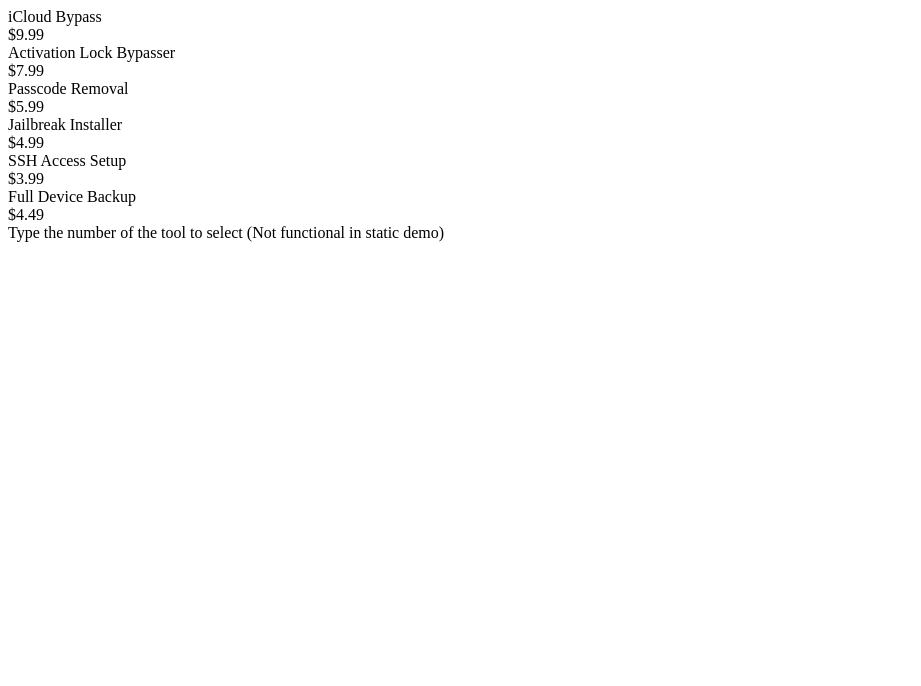
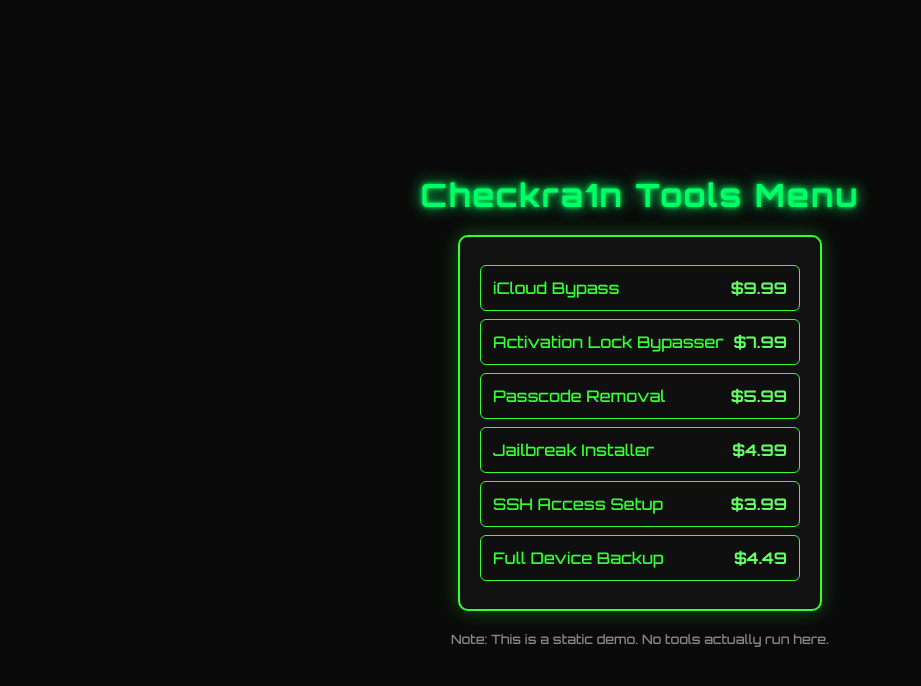
Before and after one commit to nover749/MC-Collection, a plain HTML site: page index.html in a window 1280 px wide. Shown: the whole page, without its empty margins (0-921 px from the left). Drawn offline with Linux system fonts and the light colour scheme.

Commit message:
Update index.html

```diff
--- a/index.html
+++ b/index.html
@@ -1,5 +1,78 @@
-</html>
-<div class="tool-name">iCloud Bypass</div>
+<!DOCTYPE html>
+<html lang="en">
+<head>
+  <meta charset="UTF-8" />
+  <meta name="viewport" content="width=device-width, initial-scale=1" />
+  <title>Checkra1n Tools</title>
+  <link href="https://fonts.googleapis.com/css2?family=Orbitron:wght@500;700&display=swap" rel="stylesheet" />
+  <style>
+    body {
+      margin: 0;
+      padding: 0;
+      background-color: #0a0a0a;
+      font-family: 'Orbitron', sans-serif;
+      color: #33ff33;
+      display: flex;
+      justify-content: center;
+      align-items: center;
+      height: 100vh;
+      flex-direction: column;
+    }
+
+    h1 {
+      font-size: 2rem;
+      color: #00ff66;
+      margin-bottom: 20px;
+      text-shadow: 0 0 5px #00ff66, 0 0 15px #00ff66;
+      letter-spacing: 2px;
+    }
+
+    .menu {
+      background-color: #111;
+      border: 2px solid #33ff33;
+      border-radius: 10px;
+      box-shadow: 0 0 20px rgba(51, 255, 51, 0.3);
+      width: 320px;
+      padding: 20px;
+    }
+
+    .menu-item {
+      display: flex;
+      justify-content: space-between;
+      padding: 12px;
+      margin: 8px 0;
+      background-color: #0f0f0f;
+      border: 1px solid #33ff33;
+      border-radius: 6px;
+      transition: background 0.2s, transform 0.2s;
+    }
+
+    .menu-item:hover {
+      background-color: #003300;
+      transform: scale(1.02);
+    }
+
+    .tool-name {
+      font-weight: 500;
+    }
+
+    .price {
+      color: #66ff66;
+      font-weight: 700;
+    }
+
+    .footer {
+      margin-top: 20px;
+      font-size: 0.8rem;
+      color: #888;
+    }
+  </style>
+</head>
+<body>
+  <h1>Checkra1n Tools Menu</h1>
+  <div class="menu">
+    <div class="menu-item">
+      <div class="tool-name">iCloud Bypass</div>
       <div class="price">$9.99</div>
     </div>
     <div class="menu-item">
@@ -23,8 +96,6 @@
       <div class="price">$4.49</div>
     </div>
   </div>
-  <div class="footer">
-    Type the number of the tool to select (Not functional in static demo)
-  </div>
+  <div class="footer">Note: This is a static demo. No tools actually run here.</div>
 </body>
 </html>
```
